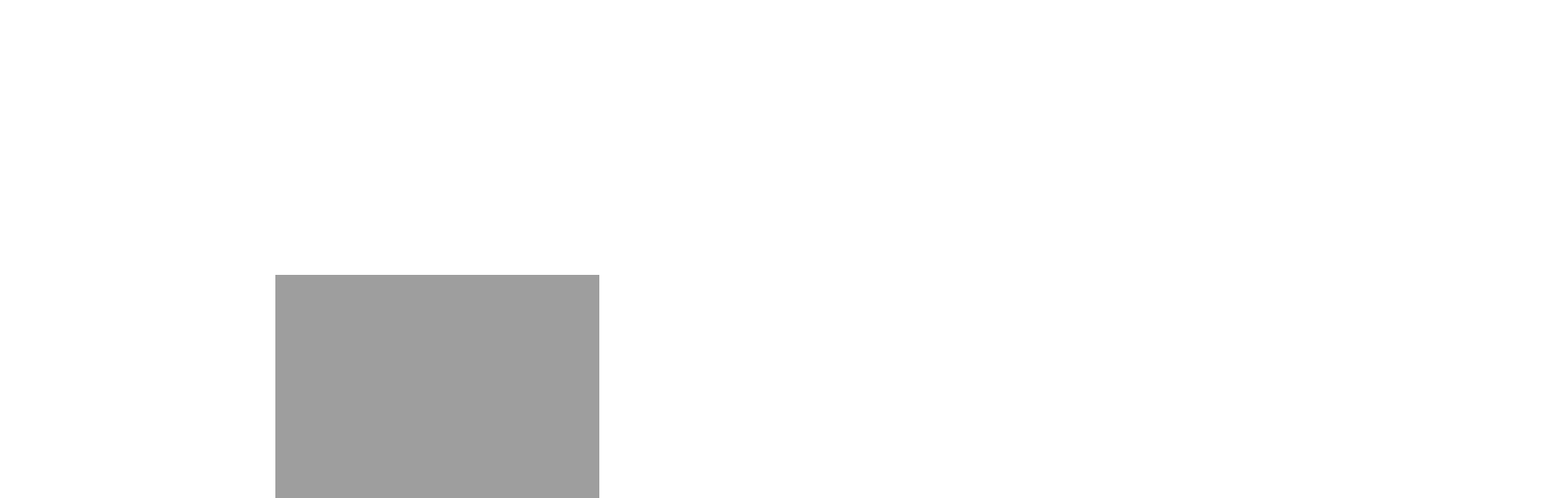
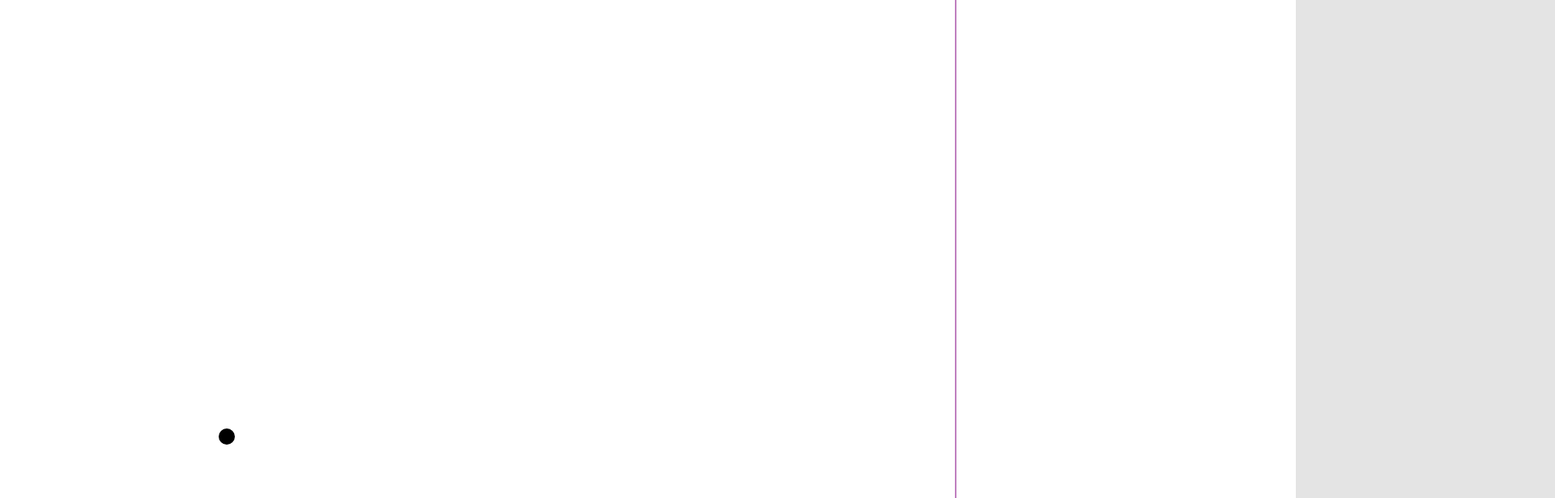
Before and after one commit to DarkPatrol/FrontEnd, a plain HTML site: page js-game/index.html in a window 1280 px wide. Shown: the top 616 px of the page at 81% size, 1920 px wide, since content can reach past the window. Drawn offline with Linux system fonts and the light colour scheme.

Commit message:
vertical ray and ball aded with animation

```diff
--- a/js-game/main.js
+++ b/js-game/main.js
@@ -1,22 +1,40 @@
-const canvas = document.getElementById('canvas');
+const c = document.getElementById('canvas');
 const ctx= canvas.getContext('2d')
 
-const image= new Image()
+function drawVerticalRay(x, color = 'black') {
+	ctx.beginPath();
+	ctx.moveTo(x, 0);
+	ctx.lineTo(x, c.height);
+	ctx.strokeStyle = color
+	ctx.stroke();
+}
+function drawPoint(x, y, color = 'black') {
+	ctx.beginPath();
+	ctx.ellipse(x, y, 10, 10, Math.PI / 4, 0, 2 * Math.PI);
+	ctx.fillStyle = color
+	ctx.fill();
+}
 
-image.onload= function(){
-	let x= 40,dx=1,
-			y=40,dy=1
-
+let xA=0
+let xB=1500
 
 function render(){
-	ctx.clearRect(0,0,canvas.width,canvas.height)
-	x= x+dx;
-	y=y+dy;
+	ctx.clearRect(0,0,c.width,c.height)
 
-	ctx.drawImage(image,x,y)
+	xA= xA+2
+
+	if(xA > xB){
+		drawVerticalRay(xB,'red');
+	}
+	else{
+		drawVerticalRay(xB,'purple');
+	}
+	if(xA>1920){
+		xA=0;
+	}
+
+	drawPoint(xA,540,'black');
+
 	window.requestAnimationFrame(render)
 }
 window.requestAnimationFrame(render)
-}
-
-image.src='fly.png'
--- a/js-game/style.css
+++ b/js-game/style.css
@@ -1,7 +1,12 @@
-body{
+body {
 	margin: 0;
 	background-color: rgb(228, 228, 228);
+	min-height: 100vh;
+	display: flex;
+	align-items: center;
+	justify-content: center;
 }
-#canvas{
-	background-color: white;
+
+#canvas {
+	background-color: #fff;
 }
```
